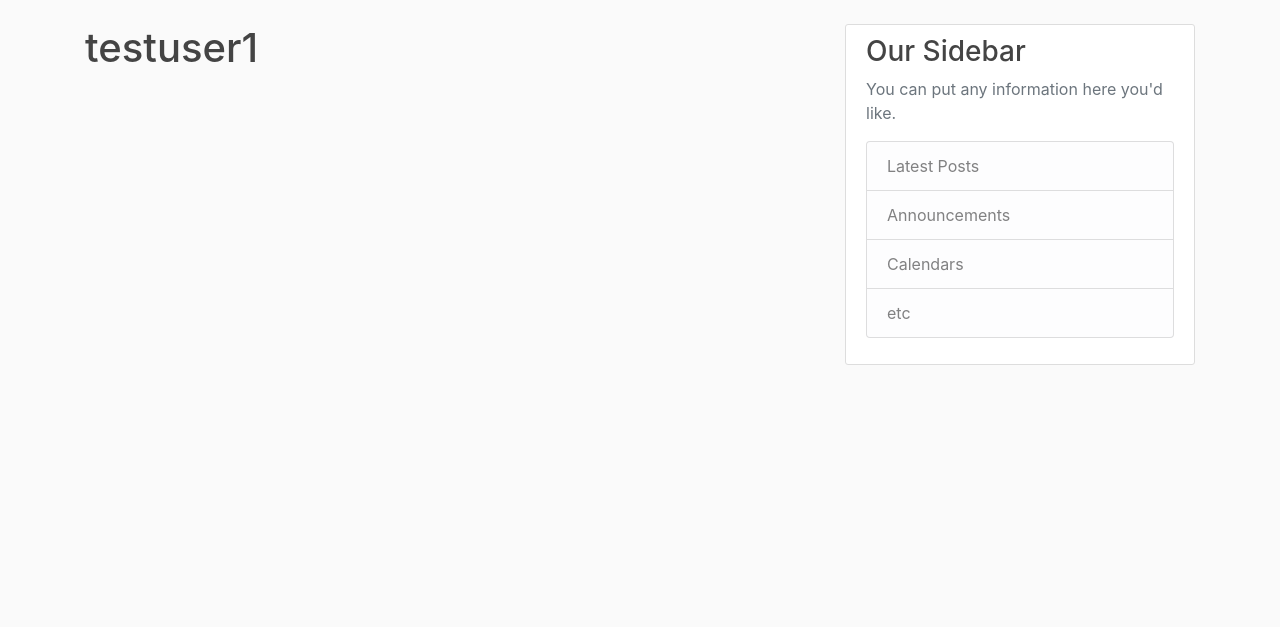
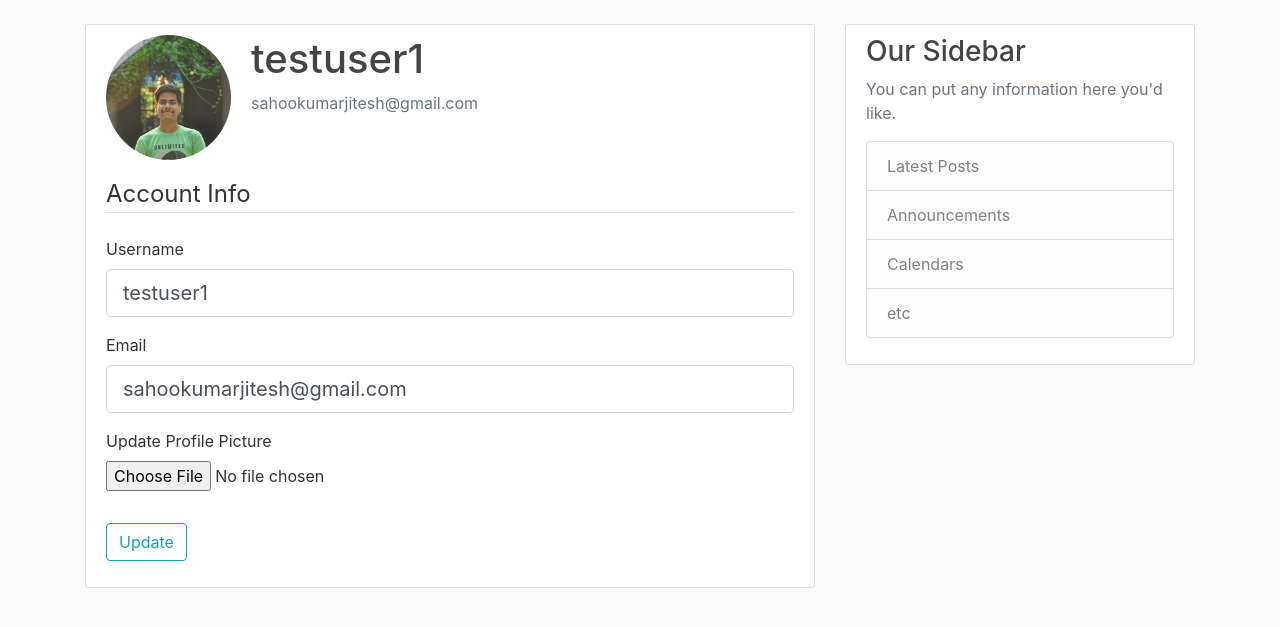
Before and after one commit to Jitesh117/flask_blog, a Flask app: page /account in a window 1280 px wide. Shown: the part 56-683 px from the top of the page. Run offline with Flask 3, Linux system fonts and the light colour scheme; a user stored in the database is signed in; some libraries are stand-ins or nearby versions.

Commit message:
feat: update account logic

```diff
--- a/flaskblog/forms.py
+++ b/flaskblog/forms.py
@@ -1,6 +1,7 @@
 from collections.abc import Mapping, Sequence
-from typing import Any
+from flask_login import current_user
 from flask_wtf import FlaskForm
+from flask_wtf.file import FileField, FileAllowed
 from wtforms import StringField, PasswordField, SubmitField, BooleanField
 from wtforms.validators import DataRequired, Length, Email, EqualTo, ValidationError
 from flaskblog.models import User
@@ -30,3 +31,24 @@ class LoginForm(FlaskForm):
     password = PasswordField('Password', validators=[DataRequired()])
     remember = BooleanField('Remember Me')
     submit = SubmitField('Login')
+
+class UpdateAccountForm(FlaskForm):
+    username = StringField('Username',
+                            validators=[DataRequired(), Length(min=2, max=20)])
+    email = StringField('Email',
+                        validators=[DataRequired(), Email()])
+
+    picture = FileField('Update Profile Picture', validators=[FileAllowed(['jpg', 'jpeg', 'png'])])
+    submit = SubmitField('Update')
+
+    def validate_username(self, username):
+        if username.data != current_user.username:
+            user = User.query.filter_by(username=username.data).first()
+            if user:
+                raise ValidationError('That username is taken. Please choose a different one.')
+
+    def validate_email(self, email):
+        if email.data != current_user.email:
+            user = User.query.filter_by(email=email.data).first()
+            if user:
+                raise ValidationError('That email is taken. Please choose a different one.')
--- a/flaskblog/routes.py
+++ b/flaskblog/routes.py
@@ -1,6 +1,9 @@
+import secrets
+from PIL import Image
+import os
 from flask import  render_template, url_for, flash, redirect, request
 from flaskblog import app, db, bcrypt
-from flaskblog.forms import RegistrationForm, LoginForm
+from flaskblog.forms import RegistrationForm, LoginForm, UpdateAccountForm
 from flaskblog.models import User, Post
 from flask_login import login_user, current_user, logout_user, login_required
 
@@ -62,7 +65,38 @@ def logout():
     logout_user()
     return redirect(url_for('home'))
 
-@app.route("/account")
+def save_picture(form_picture):
+   random_hex = secrets.token_hex(8)
+   _, f_ext = os.path.splitext(form_picture.filename)
+   picture_fn = random_hex + f_ext
+   picture_path = os.path.join(app.root_path, 'static/profile_pics', picture_fn)
+   output_size = (125, 125)
+   i = Image.open(form_picture)
+   i.thumbnail(output_size)
+   i.save(picture_path)
+
+   return picture_fn
+
+
+
+
+@app.route("/account", methods = ['GET', 'POST'])
 @login_required
 def account():
-    return render_template('account.html', title = 'Account')
+    form = UpdateAccountForm()
+    if form.validate_on_submit():
+        if form.picture.data:
+            picture_file = save_picture(form.picture.data)
+        current_user.username = form.username.data
+        current_user.email = form.email.data
+        current_user.image_file = picture_file
+
+        db.session.commit()
+        flash('Your account has been updated!', 'success')
+        return redirect(url_for('account'))
+    elif request.method == 'GET':
+        form.username.data = current_user.username
+        form.email.data = current_user.email
+    image_file = url_for('static',filename = 'profile_pics/' + current_user.image_file)
+    return render_template('account.html', title = 'Account',
+                           image_file = image_file, form = form)
--- a/flaskblog/templates/account.html
+++ b/flaskblog/templates/account.html
@@ -1,4 +1,59 @@
 {% extends "layout.html" %}
 {% block content %}
-    <h1> {{ current_user.username }} </h1>
+    <div class="content-section">
+        <div class="media">
+            <img class="rounded-circle account-img" src="{{ image_file }}">
+            <div class="media-body">
+            <h2 class="account-heading">{{ current_user.username }}</h2>
+            <p class="text-secondary"> {{ current_user.email }} </p>
+            </div>
+        </div>
+        <form method="POST" action="" enctype="multipart/form-data">
+            {{ form.hidden_tag() }}
+            <fieldset class="form-group">
+                <legend class="border-bottom mb-4">Account Info</legend>
+                <div class="form-group">
+                    {{ form.username.label(class="form-control-label") }}
+
+                    {% if form.username.errors %}
+                        {{ form.username(class="form-control form-control-lg is-invalid") }}
+                        <div class="invalid-feedback">
+                            {% for error in form.username.errors %}
+                                <span>{{ error }}</span>
+                            {% endfor %}
+                        </div>
+                    {% else %}
+                        {{ form.username(class="form-control form-control-lg") }}
+                    {% endif %}
+                </div>
+                <div class="form-group">
+                    {{ form.email.label(class="form-control-label") }}
+                    {% if form.email.errors %}
+                        {{ form.email(class="form-control form-control-lg is-invalid") }}
+                        <div class="invalid-feedback">
+                            {% for error in form.email.errors %}
+                                <span>{{ error }}</span>
+                            {% endfor %}
+                        </div>
+                    {% else %}
+                        {{ form.email(class="form-control form-control-lg") }}
+                    {% endif %}
+                </div>
+                <div class="form-group">
+                    {{ form.picture.label() }}
+                    {{ form.picture(class = "form-control-file") }}
+                    {% if form.picture.errors %}
+                        {% for error in form.picture.errors  %}
+                            <span class="text-danger">{{ error }}</span></br>
+                        {% endfor %}
+                    {% endif %}
+                </div>
+
+            </fieldset>
+            <div class="form-group">
+                {{ form.submit(class="btn btn-outline-info") }}
+            </div>
+        </form>
+    </div>
+
 {% endblock content %}
```
Also changed, not shown: flaskblog/static/profile_pics/90a7add3b6d08391.png (added), flaskblog/static/profile_pics/default.jpeg (added), instance/site.db, run.py (line endings or trailing spaces).
